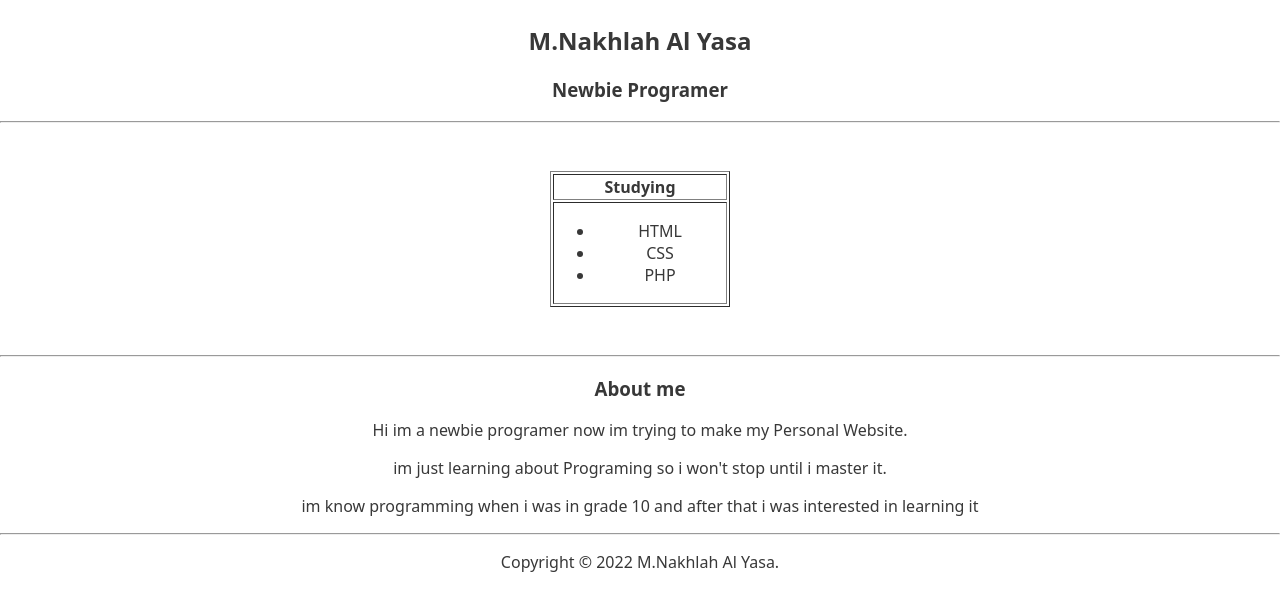
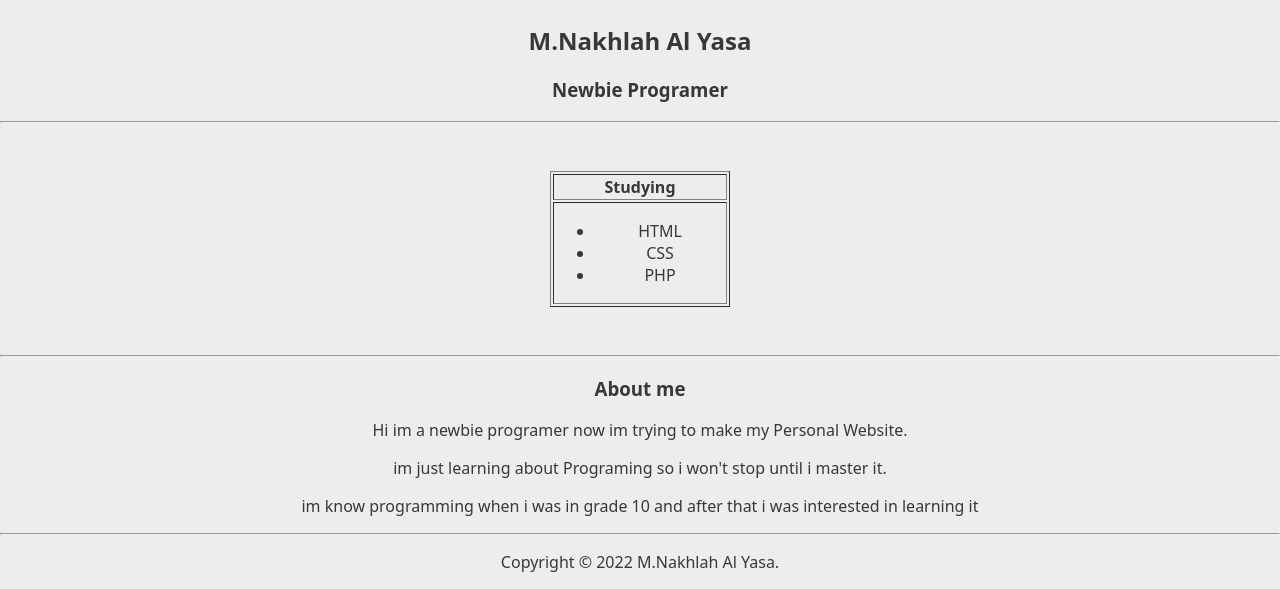
Before and after one commit to wind-slashers99/wind-slashers99.github.io, a PHP site: page / in a window 1280 px wide. Shown: the part 266-855 px from the top of the page. Run offline with PHP 8.4, Linux system fonts and the light colour scheme.

Commit message:
Update dark.css

```diff
--- a/Web/dark.css
+++ b/Web/dark.css
@@ -1,9 +1,9 @@
 body {
-    background-color: white;
+    background-color:#EDEDED;
     color: #383838;
   }
 
   .dark-mode {
     background-color: #383838;
-    color: white;
+    color: #EDEDED;
   }
```
